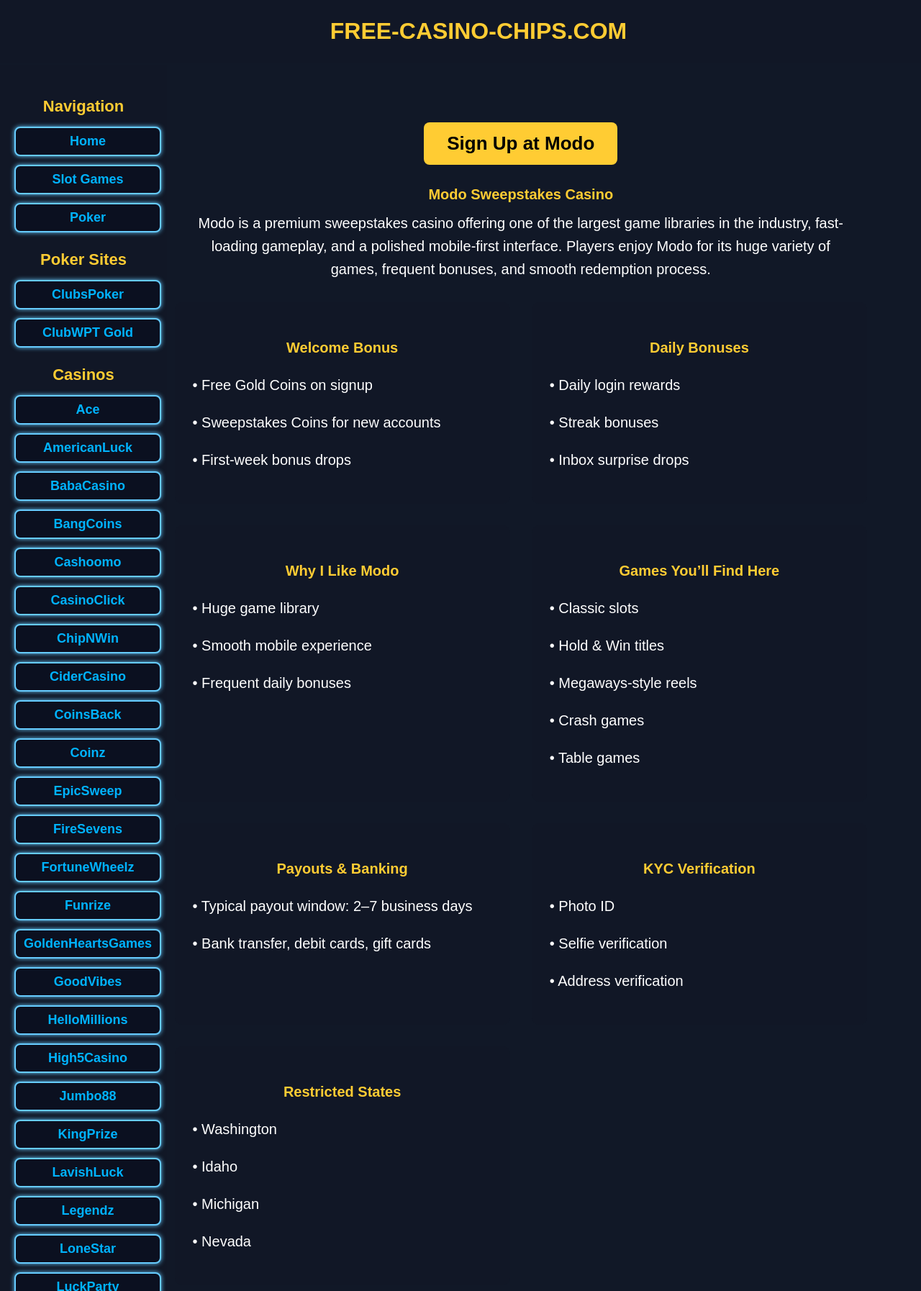
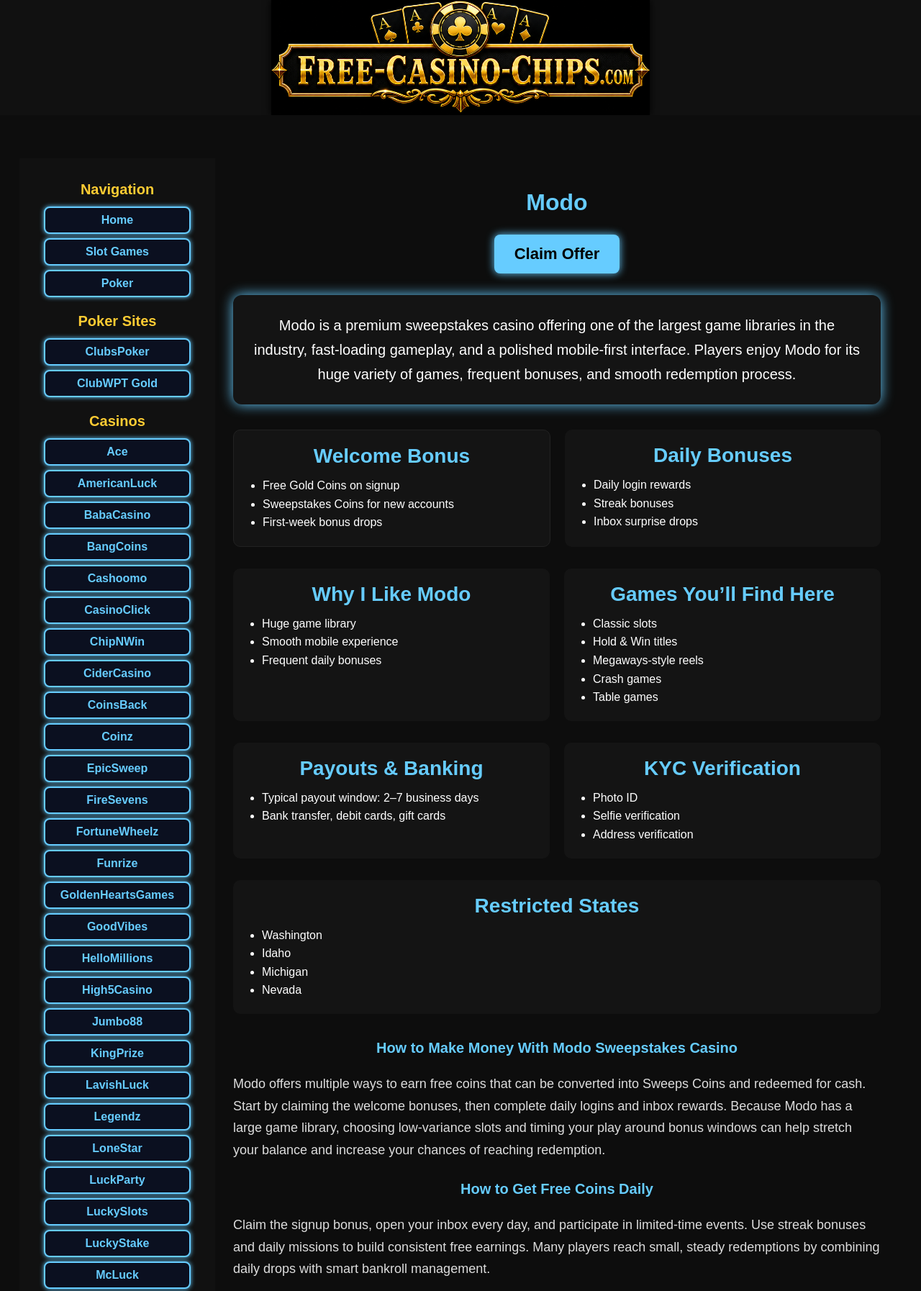
Before and after one commit to Jamie1964/free-casino-chips, a plain HTML site: page modo.html in a window 1280 px wide. Shown: the top 1794 px of the page at 72% size. Drawn offline with Linux system fonts and the light colour scheme; no server answers.

Commit message:
Add files via upload

```diff
--- a/modo.html
+++ b/modo.html
@@ -2,145 +2,154 @@
 <html lang="en">
 <head>
 <meta charset="UTF-8">
-<title>Modo Sweepstakes Casino | FREE-CASINO-CHIPS.COM</title>
-<meta name="description" content="Modo Sweepstakes Casino — claim free coins, daily bonuses, and learn how to redeem sweepstakes coins for cash. Tips to maximize free earnings and FAQ.">
+<title>Modo | FREE-CASINO-CHIPS.COM</title>
+<meta name="viewport" content="width=device-width, initial-scale=1.0">
+<meta name="description" content="Modo review — bonuses, daily rewards, payouts, KYC, legitimacy, game library, and strategies to maximize free earnings.">
 <link rel="canonical" href="https://www.free-casino-chips.com/modo.html">
-<meta name="robots" content="index, follow">
-
-<style>
-    body { background-color:#0b1020; color:#ffffff; font-family:Arial; margin:0; padding:0; }
-    header { background:#111726; padding:25px; text-align:center; font-size:32px; font-weight:bold; color:#ffcc33; border-bottom:2px solid:#222a40; position:fixed; top:0; left:0; width:100%; z-index:10; }
-    .sidebar { width:15%; background:#111726; padding:20px; border-right:2px solid:#222a40; position:absolute; top:90px; left:0; }
-    .sidebar h2 { color:#ffcc33; font-size:22px; margin-bottom:15px; margin-top:25px; }
-    .sidebar a { display:block; margin-bottom:12px; font-size:18px; color:#00b3ff; text-decoration:none; }
-    .sidebar a:hover { text-decoration:underline; }
-    .main { margin-left:15%; width:85%; padding:150px 60px 200px 40px; box-sizing:border-box; }
-    h1, h2 { color:#ffcc33; margin-top:0; }
-    .top-button { text-align:center; margin-bottom:30px; }
-    .top-button a { display:inline-block; background:#ffcc33; color:#000; padding:14px 32px; border-radius:8px; font-size:26px; font-weight:bold; text-decoration:none; }
-    .top-button a:hover { background:#ffe680; }
-    .grid { display:grid; grid-template-columns:1fr 1fr; gap:30px; margin-top:30px; }
-    .card { background:#111726; padding:25px; border-radius:10px; border:1px solid:#222a40; font-size:20px; line-height:1.6; }
-    .feedback-box { background:#111726; padding:25px; border-radius:10px; border:1px solid:#222a40; margin-top:40px; font-size:20px; }
-    .feedback-box input, .feedback-box textarea, .feedback-box select { width:100%; padding:12px; margin:10px 0; background:#0b1020; border:1px solid:#222a40; color:#ffffff; border-radius:6px; font-size:18px; }
-    .feedback-submit { background:#ffcc33; color:#000; padding:12px 25px; border-radius:8px; font-size:20px; font-weight:bold; border:none; cursor:pointer; margin-top:10px; }
-    .feedback-submit:hover { background:#ffe680; }
-    .experience-list { background:#111726; padding:25px; border-radius:10px; border:1px solid:#222a40; margin-top:40px; font-size:20px; }
-    .experience-item { background:#0b1020; padding:15px; border-radius:8px; border:1px solid:#222a40; margin-bottom:15px; }
-    footer { text-align:center; padding:25px; margin-top:60px; color:#888; font-size:14px; }
-    .seo-section { margin-top:30px; color:#ddd; font-size:18px; }
-    .seo-section h2, .seo-section h3 { color:#ffcc33; }
-    .seo-section ul { margin-left:20px; }
-</style>
 </head>
 
-<body>
+<body style="margin:0;background:#0d0d0d;color:#fff;font-family:Arial,Helvetica,sans-serif;">
 
-<header>FREE-CASINO-CHIPS.COM</header>
+<!-- HEADER -->
+<div style="width:100%;background:#111;position:fixed;top:0;left:0;z-index:999;border-bottom:2px solid:#333;height:160px;overflow:hidden;text-align:center;">
+    <img src="images/site-logo-ultra-low.png" alt="Free Casino Chips Logo"
+         style="height:100%;width:auto;display:block;margin:0 auto;object-fit:contain;filter:drop-shadow(0 0 6px #000);">
+</div>
 
-<!-- SIDEBAR INCLUDE -->
-<div class="sidebar" id="sidebar"></div>
+<div style="display:flex;margin-top:200px;">
+
+<!-- SIDEBAR -->
+<div style="width:272px;padding-left:12px;">
+    <div id="sidebar" style="background:#111;border-right:2px solid:#222;min-height:100vh;padding:10px;overflow-y:auto;"></div>
+</div>
+
 <script>
-document.addEventListener("DOMContentLoaded", () => {
-    fetch("sidebar.html")
+fetch('/sidebar.html')
     .then(r => r.text())
-        .then(html => { document.getElementById("sidebar").innerHTML = html; })
-        .catch(err => console.log("Sidebar load error:", err));
-});
+    .then(html => { document.getElementById('sidebar').innerHTML = html; })
+    .catch(() => { document.getElementById('sidebar').innerHTML = "<p style='color:#888;'>Sidebar unavailable</p>"; });
 </script>
 
-<div class="main">
+<!-- MAIN CONTENT -->
+<div style="flex:1;padding:0 25px;max-width:900px;">
 
-    <!-- TOP BUTTON -->
-    <div class="top-button">
-        <a href="https://modo.us?referralCode=C218Y8" target="_blank">
-            Sign Up at Modo
+<!-- LOGO (54%) -->
+<div style="text-align:center;margin-bottom:25px;">
+    <a href="https://modo.us?referralCode=C218Y8" target="_blank" rel="noopener noreferrer">
+        <div style="display:inline-block;max-width:900px;width:100%;text-align:center;">
+            <img src="images/modo-logo.svg"
+                 alt="Modo"
+                 onerror="this.style.display='none'; document.getElementById('fallback-title').style.display='block';"
+                 style="width:54%;height:auto;display:block;margin:0 auto;object-fit:contain;filter:drop-shadow(0 0 8px #000);">
+        </div>
     </a>
 </div>
 
-    <!-- CENTERED INTRO -->
-    <h2 style="text-align:center;">Modo Sweepstakes Casino</h2>
-    <p style="font-size:20px; line-height:1.6; text-align:center; max-width:900px; margin:0 auto;">
-        Modo is a premium sweepstakes casino offering one of the largest game libraries in the industry, fast-loading gameplay, and a polished mobile-first interface.
-        Players enjoy Modo for its huge variety of games, frequent bonuses, and smooth redemption process.
-    </p>
+<h1 id="fallback-title" style="display:none;color:#66ccff;font-size:32px;text-align:center;margin:0 0 25px;">Modo</h1>
+<h1 style="font-size:1px;height:1px;overflow:hidden;margin:0;padding:0;opacity:0;">Modo</h1>
 
-    <!-- TWO-COLUMN GRID: BONUSES -->
-    <div class="grid">
-        <div class="card">
-            <h2>Welcome Bonus</h2>
-            <p>• Free Gold Coins on signup</p>
-            <p>• Sweepstakes Coins for new accounts</p>
-            <p>• First-week bonus drops</p>
+<!-- TOP BUTTON -->
+<div style="text-align:center;margin-bottom:30px;">
+    <a href="https://modo.us?referralCode=C218Y8"
+       target="_blank" rel="noopener noreferrer"
+       style="display:inline-block;background:#66ccff;color:#000;font-weight:900;padding:14px 28px;border-radius:8px;font-size:22px;text-decoration:none;box-shadow:0 0 12px #66ccff;">
+       Claim Offer
+    </a>
 </div>
 
-        <div class="card">
-            <h2>Daily Bonuses</h2>
-            <p>• Daily login rewards</p>
-            <p>• Streak bonuses</p>
-            <p>• Inbox surprise drops</p>
+<!-- INTRO BOX -->
+<div style="background:#141414;padding:25px;border-radius:12px;border:2px solid:#66ccff;box-shadow:0 0 18px #66ccff;margin-bottom:35px;text-align:center;">
+    <p style="font-size:20px;line-height:1.7;margin:0;">
+        Modo is a premium sweepstakes casino offering one of the largest game libraries in the industry, fast-loading gameplay, and a polished mobile-first interface. Players enjoy Modo for its huge variety of games, frequent bonuses, and smooth redemption process.
+    </p>
+</div>
+
+<!-- TWO-COLUMN SECTIONS -->
+<div style="display:flex;gap:20px;margin-bottom:30px;">
+    <div style="flex:1;background:#141414;padding:20px;border-radius:10px;border:1px solid #222;">
+        <h2 style="color:#66ccff;font-size:28px;margin:0 0 12px;">Welcome Bonus</h2>
+        <ul style="margin:0;padding-left:20px;line-height:1.6;">
+            <li>Free Gold Coins on signup</li>
+            <li>Sweepstakes Coins for new accounts</li>
+            <li>First-week bonus drops</li>
+        </ul>
+    </div>
+
+    <div style="flex:1;background:#141414;padding:20px;border-radius:10px;border:1px solid:#222;">
+        <h2 style="color:#66ccff;font-size:28px;margin:0 0 12px;">Daily Bonuses</h2>
+        <ul style="margin:0;padding-left:20px;line-height:1.6;">
+            <li>Daily login rewards</li>
+            <li>Streak bonuses</li>
+            <li>Inbox surprise drops</li>
+        </ul>
     </div>
 </div>
 
-    <!-- TWO-COLUMN GRID: WHY + GAMES -->
-    <div class="grid" style="margin-top:30px;">
-        <div class="card">
-            <h2>Why I Like Modo</h2>
-            <p>• Huge game library</p>
-            <p>• Smooth mobile experience</p>
-            <p>• Frequent daily bonuses</p>
+<div style="display:flex;gap:20px;margin-bottom:30px;">
+    <div style="flex:1;background:#141414;padding:20px;border-radius:10px;border:1px solid:#222;">
+        <h2 style="color:#66ccff;font-size:28px;margin:0 0 12px;">Why I Like Modo</h2>
+        <ul style="margin:0;padding-left:20px;line-height:1.6;">
+            <li>Huge game library</li>
+            <li>Smooth mobile experience</li>
+            <li>Frequent daily bonuses</li>
+        </ul>
     </div>
 
-        <div class="card">
-            <h2>Games You’ll Find Here</h2>
-            <p>• Classic slots</p>
-            <p>• Hold & Win titles</p>
-            <p>• Megaways-style reels</p>
-            <p>• Crash games</p>
-            <p>• Table games</p>
+    <div style="flex:1;background:#141414;padding:20px;border-radius:10px;border:1px solid:#222;">
+        <h2 style="color:#66ccff;font-size:28px;margin:0 0 12px;">Games You’ll Find Here</h2>
+        <ul style="margin:0;padding-left:20px;line-height:1.6;">
+            <li>Classic slots</li>
+            <li>Hold & Win titles</li>
+            <li>Megaways-style reels</li>
+            <li>Crash games</li>
+            <li>Table games</li>
+        </ul>
     </div>
 </div>
 
-    <!-- TWO-COLUMN GRID: PAYOUTS + KYC -->
-    <div class="grid" style="margin-top:30px;">
-        <div class="card">
-            <h2>Payouts & Banking</h2>
-            <p>• Typical payout window: 2–7 business days</p>
-            <p>• Bank transfer, debit cards, gift cards</p>
+<div style="display:flex;gap:20px;margin-bottom:30px;">
+    <div style="flex:1;background:#141414;padding:20px;border-radius:10px;border:1px solid:#222;">
+        <h2 style="color:#66ccff;font-size:28px;margin:0 0 12px;">Payouts & Banking</h2>
+        <ul style="margin:0;padding-left:20px;line-height:1.6;">
+            <li>Typical payout window: 2–7 business days</li>
+            <li>Bank transfer, debit cards, gift cards</li>
+        </ul>
     </div>
 
-        <div class="card">
-            <h2>KYC Verification</h2>
-            <p>• Photo ID</p>
-            <p>• Selfie verification</p>
-            <p>• Address verification</p>
+    <div style="flex:1;background:#141414;padding:20px;border-radius:10px;border:1px solid:#222;">
+        <h2 style="color:#66ccff;font-size:28px;margin:0 0 12px;">KYC Verification</h2>
+        <ul style="margin:0;padding-left:20px;line-height:1.6;">
+            <li>Photo ID</li>
+            <li>Selfie verification</li>
+            <li>Address verification</li>
+        </ul>
     </div>
 </div>
 
-    <!-- TWO-COLUMN GRID: RESTRICTED STATES -->
-    <div class="grid" style="margin-top:30px;">
-        <div class="card">
-            <h2>Restricted States</h2>
-            <p>• Washington</p>
-            <p>• Idaho</p>
-            <p>• Michigan</p>
-            <p>• Nevada</p>
-        </div>
-        <div></div>
+<!-- RESTRICTED STATES -->
+<div style="background:#141414;padding:20px;border-radius:10px;border:1px solid:#222;margin-bottom:30px;">
+    <h2 style="color:#66ccff;font-size:28px;margin:0 0 12px;">Restricted States</h2>
+    <ul style="margin:0;padding-left:20px;line-height:1.6;">
+        <li>Washington</li>
+        <li>Idaho</li>
+        <li>Michigan</li>
+        <li>Nevada</li>
+    </ul>
 </div>
 
-    <!-- ULTRA SEO BLOCK (Modo) -->
-    <section id="seo-modo" class="seo-section">
-      <h2>How to Make Money With Modo Sweepstakes Casino</h2>
+<!-- LONG CONTENT -->
+<div style="color:#ddd;font-size:18px;line-height:1.7;margin-bottom:40px;">
+
+    <h2 style="color:#66ccff;">How to Make Money With Modo Sweepstakes Casino</h2>
     <p>Modo offers multiple ways to earn free coins that can be converted into Sweeps Coins and redeemed for cash. Start by claiming the welcome bonuses, then complete daily logins and inbox rewards. Because Modo has a large game library, choosing low‑variance slots and timing your play around bonus windows can help stretch your balance and increase your chances of reaching redemption.</p>
 
-      <h3>How to Get Free Coins Daily</h3>
+    <h2 style="color:#66ccff;">How to Get Free Coins Daily</h2>
     <p>Claim the signup bonus, open your inbox every day, and participate in limited-time events. Use streak bonuses and daily missions to build consistent free earnings. Many players reach small, steady redemptions by combining daily drops with smart bankroll management.</p>
 
-      <h3>Is Modo Really Free?</h3>
+    <h2 style="color:#66ccff;">Is Modo Really Free?</h2>
     <p>Yes — Modo operates on a sweepstakes model where promotional coins are distributed free of charge. You can play without making a purchase. Redemptions require following the rules and completing KYC verification.</p>
 
-      <h3>Tips to Maximize Free Earnings</h3>
+    <h2 style="color:#66ccff;">Tips to Maximize Free Earnings</h2>
     <ul>
         <li>Claim every inbox bonus and daily login</li>
         <li>Play low‑variance slots to protect your balance</li>
@@ -149,119 +158,42 @@
         <li>Try Modo Originals for better RTP patterns</li>
     </ul>
 
-      <h3>FAQ</h3>
+    <h2 style="color:#66ccff;">FAQ</h2>
     <p><strong>How long do redemptions take?</strong> Typically 2–7 business days after KYC approval.</p>
     <p><strong>Do I need to verify my identity?</strong> Yes. KYC is required before the first payout.</p>
     <p><strong>Is Modo available in my state?</strong> Check the Restricted States section above.</p>
-    </section>
-
-    <!-- FEEDBACK FORM -->
-    <div class="feedback-box">
-        <h2>Share Your Experience With This Casino</h2>
-
-        <label>Rating</label>
-        <select id="rating">
-            <option>⭐⭐⭐⭐⭐</option>
-            <option>⭐⭐⭐⭐</option>
-            <option>⭐⭐⭐</option>
-            <option>⭐⭐</option>
-            <option>⭐</option>
-        </select>
-
-        <label>Your Name or Nick (optional)</label>
-        <input id="name" type="text" placeholder="Enter your name or nickname">
-
-        <label>Your Email (hidden, optional)</label>
-        <input id="email" type="email" placeholder="Enter your email">
-
-        <label style="display:flex; align-items:center; gap:10px; font-size:16px; margin-bottom:15px;">
-            <input id="showEmail" type="checkbox" style="width:20px; height:20px;">
-            Allow my email to be shown publicly
-        </label>
-
-        <label>Your Feedback</label>
-        <textarea id="message" rows="5" placeholder="Write your experience..."></textarea>
-
-        <button class="feedback-submit" onclick="submitFeedback()">Submit Feedback</button>
-    </div>
-
-    <!-- EXPERIENCE LIST -->
-    <div class="experience-list" id="experienceList">
-        <h2>User Experiences</h2>
-        <p style="color:#cccccc;">Loading experiences…</p>
-    </div>
-
-    <!-- FOOTER -->
-    <footer>
-        Copyright ©2026 FREE-CASINO-CHIPS.COM
-        All rights reserved.
-    </footer>
 
 </div>
 
+<!-- BOTTOM BUTTON -->
+<div style="text-align:center;margin-bottom:40px;">
+    <a href="https://modo.us?referralCode=C218Y8"
+       target="_blank" rel="noopener noreferrer"
+       style="display:inline-block;background:#66ccff;color:#000;font-weight:900;padding:14px 28px;border-radius:8px;font-size:22px;text-decoration:none;box-shadow:0 0 12px #66ccff;">
+       Claim Offer
+    </a>
+</div>
+
+<!-- PAGE VIEW COUNTER -->
+<div id="page-views" style="color:#888;font-size:14px;margin:40px 0 20px;text-align:center;"></div>
+
 <script>
-async function submitFeedback() {
-    const payload = {
-        rating: document.getElementById("rating").value,
-        name: document.getElementById("name").value,
-        email: document.getElementById("email").value,
-        showEmail: document.getElementById("showEmail").checked,
-        message: document.getElementById("message").value
-    };
-
-    await fetch("https://www.free-casino-chips.com/api/modo-feedback", {
-        method: "POST",
-        headers: { "Content-Type": "application/json" },
-        body: JSON.stringify(payload)
-    });
-
-    loadFeedback();
-}
-
-async function loadFeedback() {
-    try {
-        const res = await fetch("https://www.free-casino-chips.com/api/modo-feedback");
-        const list = await res.json();
-
-        const container = document.getElementById("experienceList");
-        container.innerHTML = "<h2>User Experiences</h2>";
-
-        list.forEach(item => {
-            const div = document.createElement("div");
-            div.className = "experience-item";
-
-            div.innerHTML = `
-                <p><strong>${item.rating}</strong></p>
-                <p>${item.message}</p>
-                <p style="color:#888; font-size:14px;">
-                    ${item.name ? item.name : "Anonymous"}
-                    ${item.showEmail && item.email ? " • " + item.email : ""}
-                </p>
-            `;
-
-            container.appendChild(div);
-        });
-    } catch (e) {
-        console.log("Load feedback error:", e);
-    }
-}
-
-loadFeedback();
+const pageId = "modo";
+const key = "views_" + pageId;
+let views = localStorage.getItem(key);
+if (!views) views = 0;
+views = parseInt(views) + 1;
+localStorage.setItem(key, views);
+document.getElementById("page-views").innerText = "Page views: " + views;
 </script>
 
-<!-- FAQ JSON-LD -->
-<script type="application/ld+json">
-{
-  "@context":"https://schema.org",
-  "@type":"FAQPage",
-  "mainEntity":[
-    { "@type":"Question","name":"How do I get free coins on Modo?","acceptedAnswer":{"@type":"Answer","text":"Sign up, claim the welcome drop, complete daily logins, and check the inbox for bonus drops. Use streaks and in‑game events to maximize free coins."}},
-    { "@type":"Question","name":"Can I redeem sweepstakes coins for cash?","acceptedAnswer":{"@type":"Answer","text":"Yes. Sweepstakes coins can be redeemed following the casino's redemption process. Most sites require KYC before the first payout and process redemptions in 2–7 business days."}},
-    { "@type":"Question","name":"Is this really free money?","acceptedAnswer":{"@type":"Answer","text":"The coins and bonuses are free to claim, but redemptions require meeting the casino's rules and KYC verification. No purchase is required to receive free coins."}},
-    { "@type":"Question","name":"Which states are restricted?","acceptedAnswer":{"@type":"Answer","text":"Some states restrict sweepstakes casinos. Check the Restricted States section on the page for the latest list."}}
-  ]
-}
-</script>
+<!-- FOOTER -->
+<div style="text-align:center;color:#666;font-size:14px;margin:50px 0 20px;">
+    © 2026 FREE-CASINO-CHIPS.COM — All Rights Reserved
+</div>
+
+</div>
+</div>
 
 </body>
 </html>
```
Lines whose indentation alone changed are shown as unchanged.
